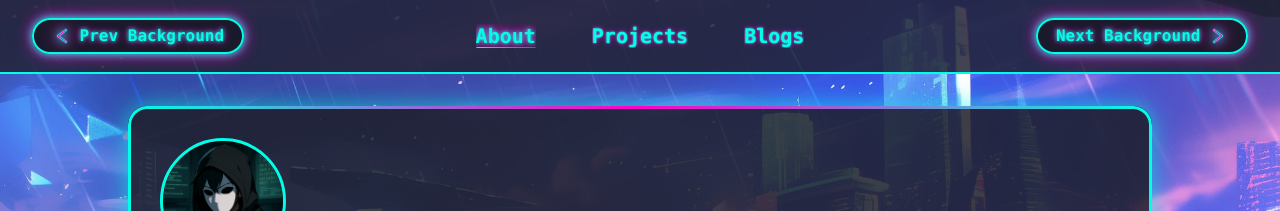
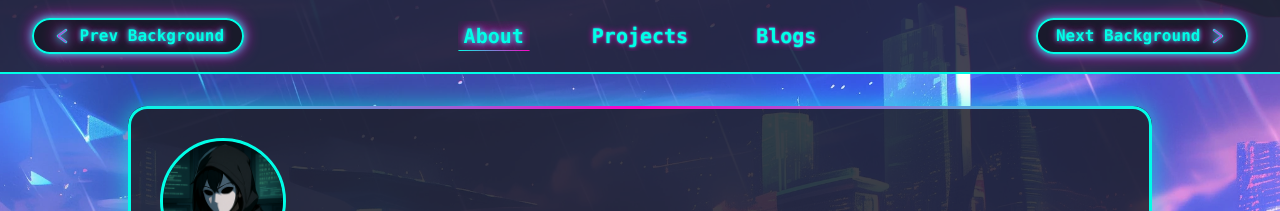
Before and after one commit to kdpkst/kdpkst.github.io, a Jekyll site: the page built from pages/index.md, in a window 1280 px wide. Shown: the top 211 px of the page. Built offline with Jekyll 4.4.1, drawn with Linux system fonts in a browser that asks for light colours.

Commit message:
modify style.css to make it more responsive

```diff
--- a/_includes/navbar.html
+++ b/_includes/navbar.html
@@ -18,9 +18,9 @@
     </button>
   </div>
   <div class="nav-center">
-    <a href="{{ "/" | relative_url }}" {% if page.url == "/" %}class="active"{% endif %}>About</a>
-    <a href="{{ "/projects" | relative_url }}" {% if page.url == "/projects/" %}class="active"{% endif %}>Projects</a>
-    <a href="{{ "/blogs" | relative_url }}" {% if page.url == "/blogs/" %}class="active"{% endif %}>Blogs</a>
+    <a href="{{ "/" | relative_url }}" {% if page.url == "/" %} class="active"{% endif %}>About</a>
+    <a href="{{ "/projects" | relative_url }}" {% if page.url == "/projects/" %} class="active"{% endif %}>Projects</a>
+    <a href="{{ "/blogs" | relative_url }}" {% if page.url == "/blogs/" %} class="active"{% endif %}>Blogs</a>
   </div>
   <div class="nav-bg-right">
     <button id="bg-next-nav" class="bg-nav-btn" title="Next background">
--- a/assets/css/style.css
+++ b/assets/css/style.css
@@ -89,7 +89,8 @@
   position: relative;
   overflow: hidden;
   font-size: 1.25rem;
-  text-shadow: 0 0 2px #00ffe7, 0 0 5px #ff00c8;
+  padding: 0.15em 0.3em;
+  text-shadow: 0 0 0.1em #00ffe7, 0 0 0.3em #ff00c8;
 }
 .navbar a:last-child {
   margin-right: 0;
@@ -114,13 +115,12 @@
 .navbar a.active {
   animation: pulse-glow 2s infinite alternate;
 }
-
 @keyframes pulse-glow {
   from {
-    text-shadow: 0 0 2px #00ffe7, 0 0 5px #ff00c8;
+    text-shadow: 0 0 0.1em #00ffe7, 0 0 0.3em #ff00c8;
   }
   to {
-    text-shadow: 0 0 5px #00ffe7, 0 0 10px #ff00c8, 0 0 15px #ff00c8;
+    text-shadow: 0 0 0.3em #00ffe7, 0 0 0.6em #ff00c8, 0 0 0.9em #ff00c8;
   }
 }
 .nav-bg-left, .nav-bg-right {
```
Also changed, not shown: 1 other file.
